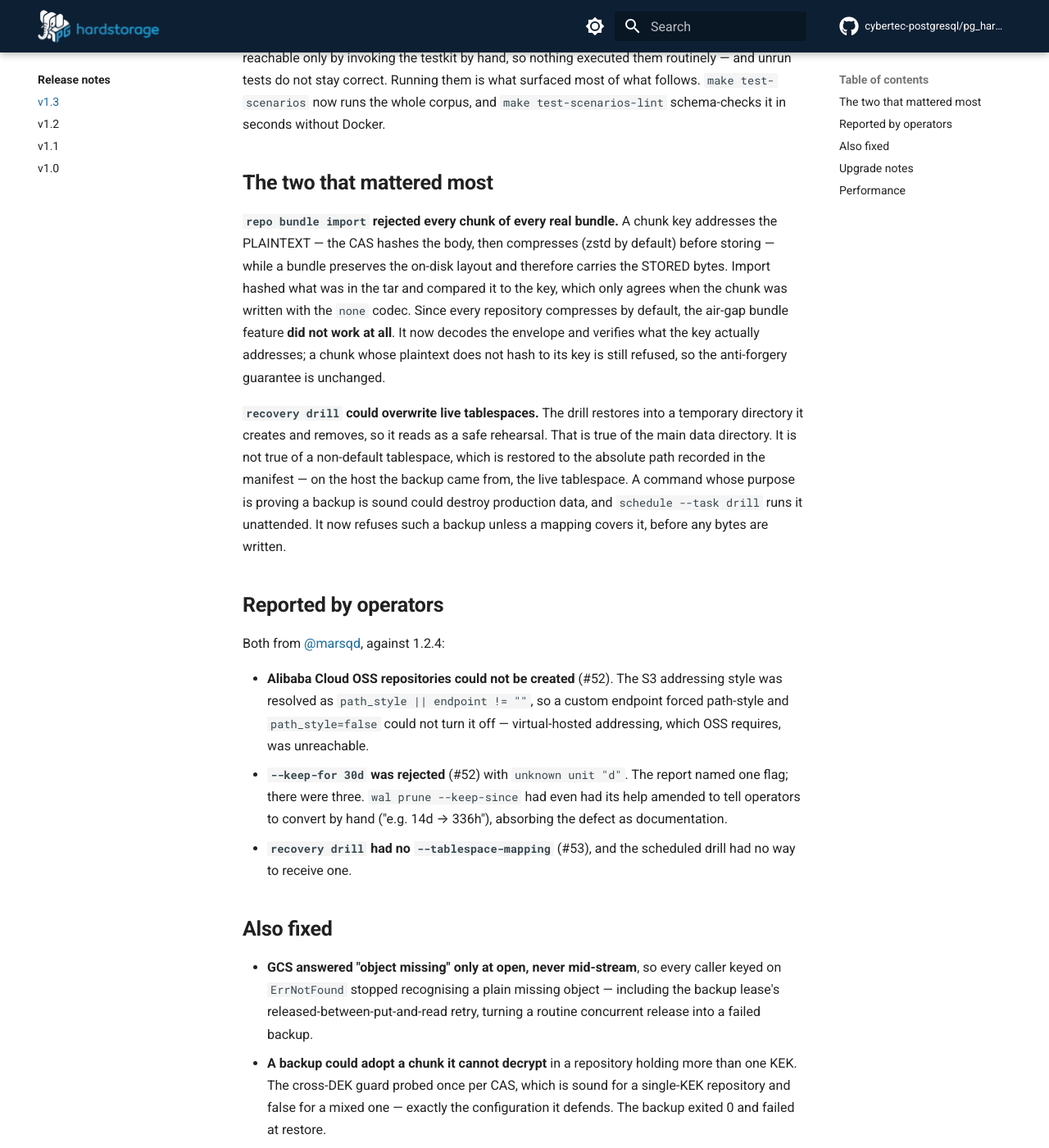
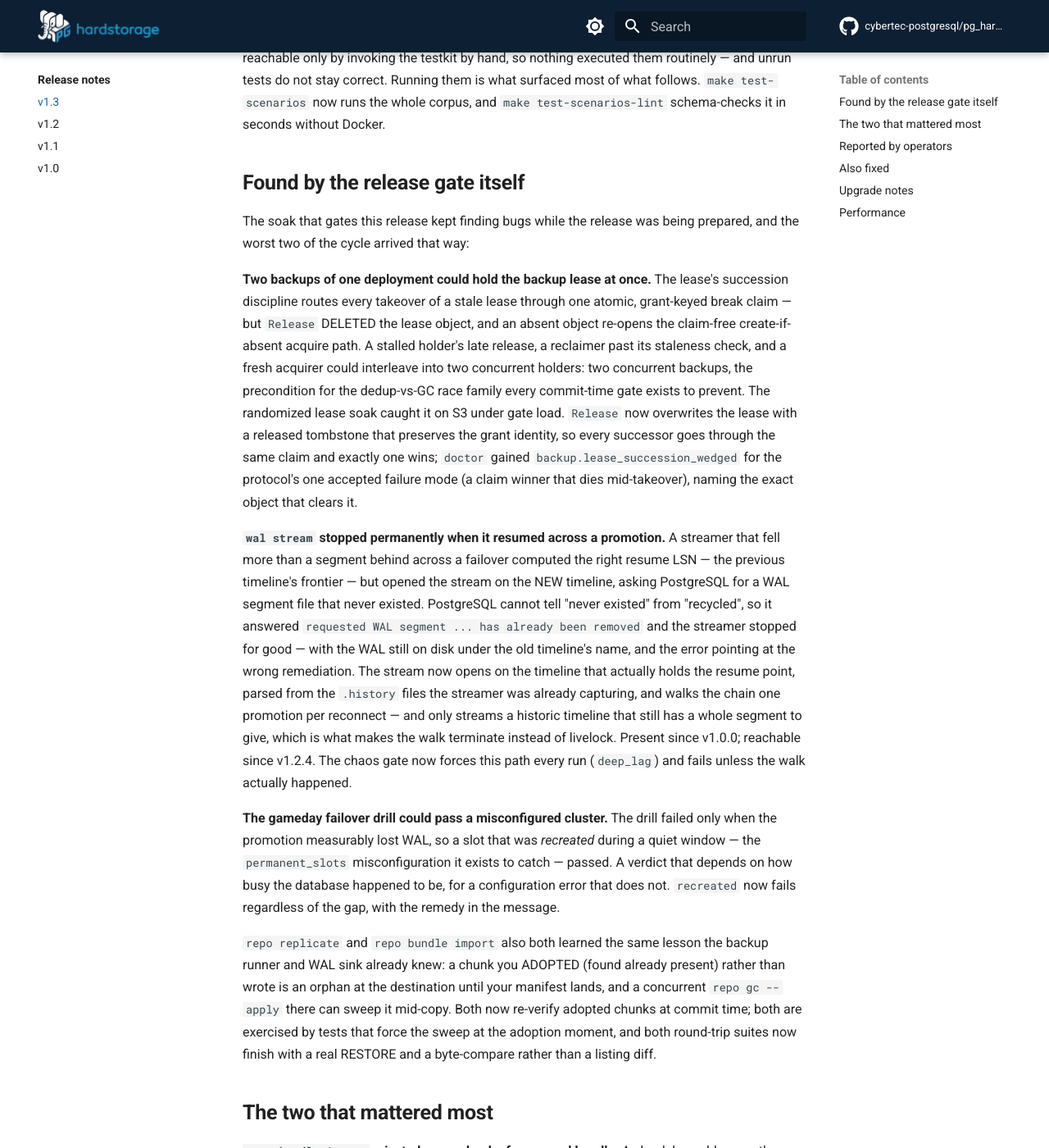
Before and after one commit to cybertec-postgresql/pg_hardstorage, an MkDocs documentation site: the page built from docs/release-notes/v1.3.md, in a window 1280 px wide and 1400 px high, scrolled down 355 px. Shown: the whole window at 82% size. Built offline with MkDocs 1.6.1 and Material for MkDocs 9.7.7, drawn with Linux system fonts in a browser that asks for light colours; comment, search, counter and statistics services are not loaded; some of the changed text lies outside the part shown.

Commit message:
docs(release): v1.3 notes cover the gate-found fixes; date to 2026-08-27
The notes were cut on the 26th, before the release gate itself became
the release's best bug-finder. New leading section covers what arrived
that way: the lease two-holder race (and the doctor wedge check), the
cross-timeline WAL resume (and the deep_lag chaos fault that now
forces the path every run), the gameday drill's quiet-window hollow
pass, the adopted-chunk commit gates on replicate and bundle import,
and the restore-byte-compare round-trips. "Also fixed" gains the
unified CLI duration grammar and its tree-walk invariant.

VERSION needs no source change — git describe derives it from the tag.

Co-Authored-By: Claude Opus 5 (1M context) <noreply@anthropic.com>
Claude-Session: https://claude.ai/code/session_017aKBbUKY23Xn3u9KE3qR9x

```diff
--- a/docs/release-notes/v1.3.md
+++ b/docs/release-notes/v1.3.md
@@ -23,6 +23,62 @@ nothing executed them routinely — and unrun tests do not stay correct.
 Running them is what surfaced most of what follows. `make
 test-scenarios` now runs the whole corpus, and `make
 test-scenarios-lint` schema-checks it in seconds without Docker.
+
+## Found by the release gate itself
+
+The soak that gates this release kept finding bugs while the release
+was being prepared, and the worst two of the cycle arrived that way:
+
+**Two backups of one deployment could hold the backup lease at once.**
+The lease's succession discipline routes every takeover of a stale
+lease through one atomic, grant-keyed break claim — but `Release`
+DELETED the lease object, and an absent object re-opens the claim-free
+create-if-absent acquire path. A stalled holder's late release, a
+reclaimer past its staleness check, and a fresh acquirer could
+interleave into two concurrent holders: two concurrent backups, the
+precondition for the dedup-vs-GC race family every commit-time gate
+exists to prevent. The randomized lease soak caught it on S3 under
+gate load. `Release` now overwrites the lease with a released
+tombstone that preserves the grant identity, so every successor goes
+through the same claim and exactly one wins; `doctor` gained
+`backup.lease_succession_wedged` for the protocol's one accepted
+failure mode (a claim winner that dies mid-takeover), naming the
+exact object that clears it.
+
+**`wal stream` stopped permanently when it resumed across a
+promotion.** A streamer that fell more than a segment behind across a
+failover computed the right resume LSN — the previous timeline's
+frontier — but opened the stream on the NEW timeline, asking
+PostgreSQL for a WAL segment file that never existed. PostgreSQL
+cannot tell "never existed" from "recycled", so it answered
+`requested WAL segment ... has already been removed` and the streamer
+stopped for good — with the WAL still on disk under the old
+timeline's name, and the error pointing at the wrong remediation. The
+stream now opens on the timeline that actually holds the resume
+point, parsed from the `.history` files the streamer was already
+capturing, and walks the chain one promotion per reconnect — and only
+streams a historic timeline that still has a whole segment to give,
+which is what makes the walk terminate instead of livelock. Present
+since v1.0.0; reachable since v1.2.4. The chaos gate now forces this
+path every run (`deep_lag`) and fails unless the walk actually
+happened.
+
+**The gameday failover drill could pass a misconfigured cluster.** The
+drill failed only when the promotion measurably lost WAL, so a slot
+that was *recreated* during a quiet window — the `permanent_slots`
+misconfiguration it exists to catch — passed. A verdict that depends
+on how busy the database happened to be, for a configuration error
+that does not. `recreated` now fails regardless of the gap, with the
+remedy in the message.
+
+`repo replicate` and `repo bundle import` also both learned the same
+lesson the backup runner and WAL sink already knew: a chunk you
+ADOPTED (found already present) rather than wrote is an orphan at the
+destination until your manifest lands, and a concurrent `repo gc
+--apply` there can sweep it mid-copy. Both now re-verify adopted
+chunks at commit time; both are exercised by tests that force the
+sweep at the adoption moment, and both round-trip suites now finish
+with a real RESTORE and a byte-compare rather than a listing diff.
 
 ## The two that mattered most
 
@@ -78,6 +134,15 @@ Both from [@marsqd](https://github.com/marsqd), against 1.2.4:
 - **`logs --since 24h` was rejected by journalctl** though the flag's
   own help offers `"24h"` as its first example, and `notfound.unit`
   detection keyed on an exit code journalctl never returns.
+- **One duration grammar for the whole CLI.** The `--keep-for 30d` fix
+  missed four more flags (including `repo gc --tombstone-grace`, whose
+  `wal prune` twin — documented "matches repo gc", and REQUIRED to hold
+  the same value — accepted `2d` while gc rejected it), and the class
+  regrew once during the release itself. Every duration flag now takes
+  day/week units, `--since` grammars match across commands, spelling
+  pairs (`--remove-target(s)`, `--connection`/`--pg-connection`) are
+  interchangeable, and a tree-walk invariant test fails the build on
+  the day a divergent flag is added.
 - The security and correctness audit inherited from the 1.2 line: an
   unauthenticated non-loopback control plane, job-supplied repo URLs an
   agent would stream a live cluster into, LSN-0 refusals, three leaks,
```
Also changed, not shown: other parts of docs/release-notes/v1.3.md (+1 -1 lines), CHANGELOG.md (+1 -1 lines), internal/llm/docs/root/CHANGELOG.md (+1 -1 lines).
